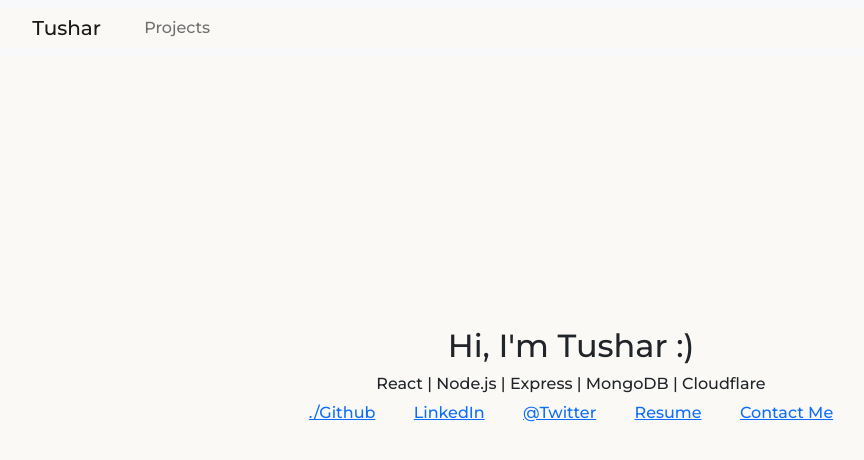
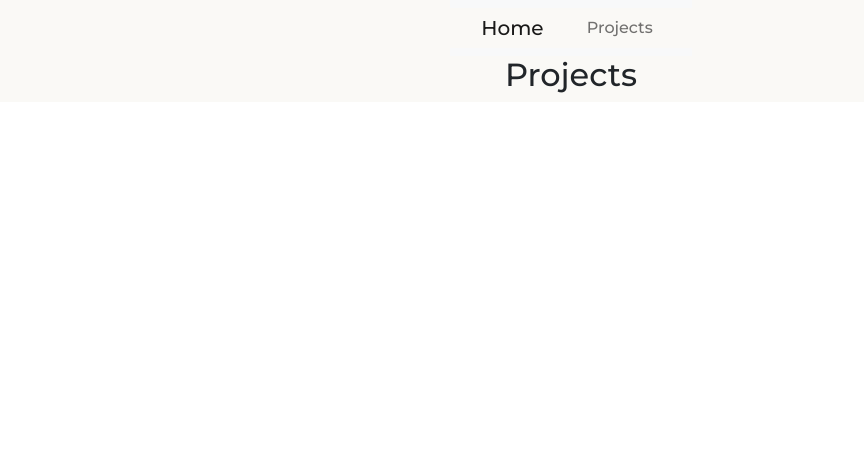
Before and after one commit to reddygtvs/homepage, a React (Create React App) app: page /projects in a window 1280 px wide. Shown: the top 460 px of the page, without its empty margins (69-933 px from the left). Built offline with nearby package versions, Linux system fonts and the light colour scheme.

Commit message:
added react router & boilerplate project template

```diff
--- a/package.json
+++ b/package.json
@@ -10,6 +10,7 @@
     "react": "^18.2.0",
     "react-bootstrap": "^2.6.0",
     "react-dom": "^18.2.0",
+    "react-router-dom": "^6.4.4",
     "react-scripts": "5.0.1",
     "web-vitals": "^2.1.4"
   },
--- a/src/App.js
+++ b/src/App.js
@@ -7,10 +7,6 @@ import Button from "react-bootstrap/Button";
 const App = () => {
   return (
     <div>
-      <div id="navbar">
-        <BasicExample />
-      </div>
-
       <div id="control" className="App">
         <div className="horizon">
           <h1>
--- a/src/BasicExample.js
+++ b/src/BasicExample.js
@@ -7,11 +7,11 @@ function BasicExample() {
   return (
     <Navbar bg="light">
       <Container>
-        <Navbar.Brand href="/home">Tushar</Navbar.Brand>
+        <Navbar.Brand href="/">Home</Navbar.Brand>
         <Navbar.Toggle aria-controls="basic-navbar-nav" />
         <Navbar.Collapse id="basic-navbar-nav">
           <Nav className="me-auto">
-            <Nav.Link href="">Projects</Nav.Link>
+            <Nav.Link href="/projects">Projects</Nav.Link>
           </Nav>
         </Navbar.Collapse>
       </Container>
--- /dev/null
+++ b/src/Projects.js
@@ -0,0 +1,11 @@
+import React from "react";
+
+const Projects = () => {
+  return (
+    <div className="App">
+      <h1>Projects</h1>
+    </div>
+  );
+};
+
+export default Projects;
--- /dev/null
+++ b/src/Router.js
@@ -0,0 +1,19 @@
+import { Routes, Route } from "react-router-dom";
+import App from "./App";
+import Projects from "./Projects";
+import BasicExample from "./BasicExample";
+const Router = () => {
+  return (
+    <div className="App">
+      <div id="navbar">
+        <BasicExample />
+      </div>
+      <Routes>
+        <Route path="/" element={<App />} />
+        <Route path="/projects" element={<Projects />} />
+      </Routes>
+    </div>
+  );
+};
+
+export default Router;
--- a/src/index.js
+++ b/src/index.js
@@ -1,11 +1,12 @@
 import React from "react";
 import ReactDOM from "react-dom/client";
 import "./index.css";
-import App from "./App";
+import Router from "./Router";
+import { BrowserRouter } from "react-router-dom";
 
 const root = ReactDOM.createRoot(document.getElementById("root"));
 root.render(
-  <React.StrictMode>
-    <App />
-  </React.StrictMode>
+  <BrowserRouter>
+    <Router />
+  </BrowserRouter>
 );
```
Also changed, not shown: 1 other file (tests, documents, lock files or other folders).
